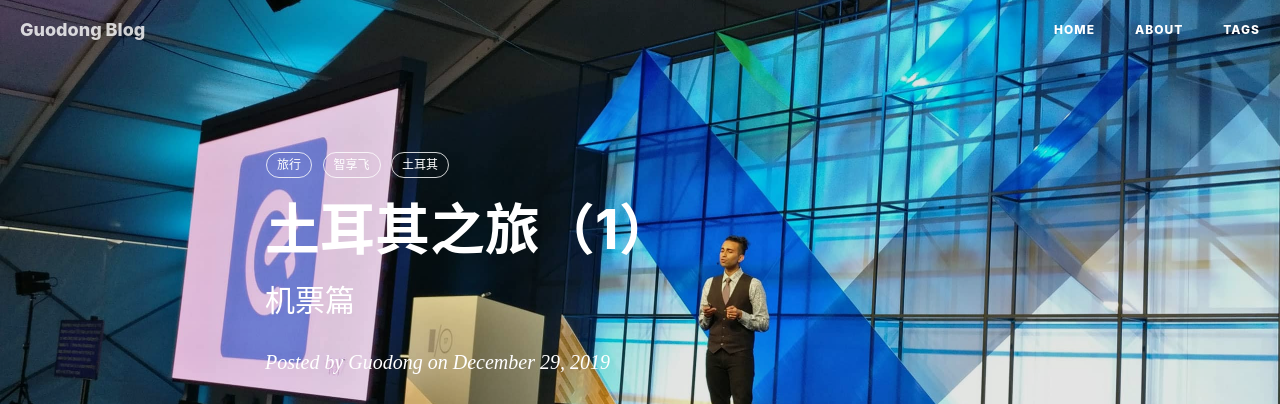
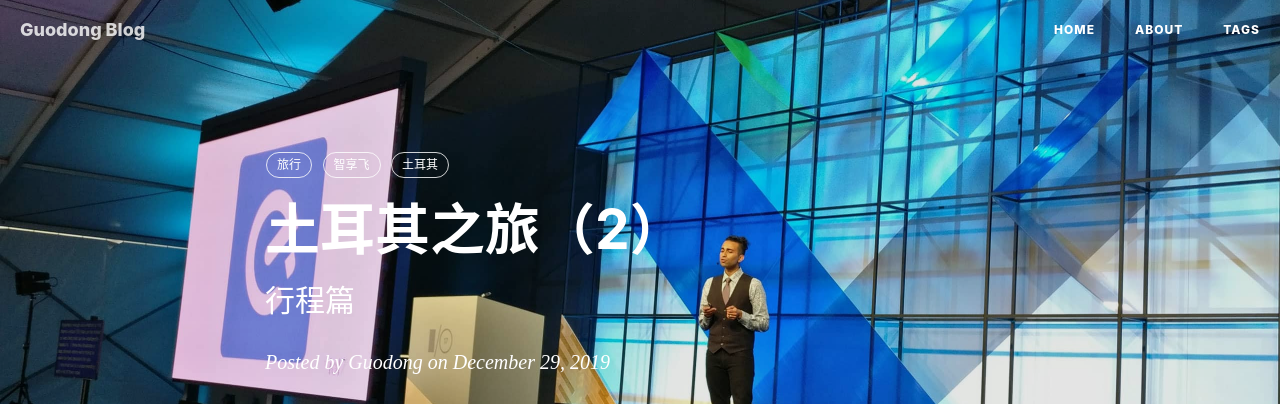
Before and after one commit to liguodong/liguodong.github.io, a Jekyll site: the page built from _posts/2019-12-29-travel-to-turkey-2.markdown, in a window 1280 px wide. Shown: the top 404 px of the page. Built offline with Jekyll 4.4.1, drawn with Linux system fonts in a browser that asks for light colours; nearby versions of some CDN libraries; comment, search, counter and statistics services are not loaded.

Commit message:
new post

```diff
--- a/_posts/2019-12-29-travel-to-turkey-2.markdown
+++ b/_posts/2019-12-29-travel-to-turkey-2.markdown
@@ -1,7 +1,7 @@
 ---
 layout:       post
-title:        "土耳其之旅（1）"
-subtitle:     "机票篇"
+title:        "土耳其之旅（2）"
+subtitle:     "行程篇"
 date:         2019-12-29 12:00:00
 author:       "Guodong"
 header-img:   "img/in-post/post-eleme-pwa/eleme-at-io.jpg"
```
